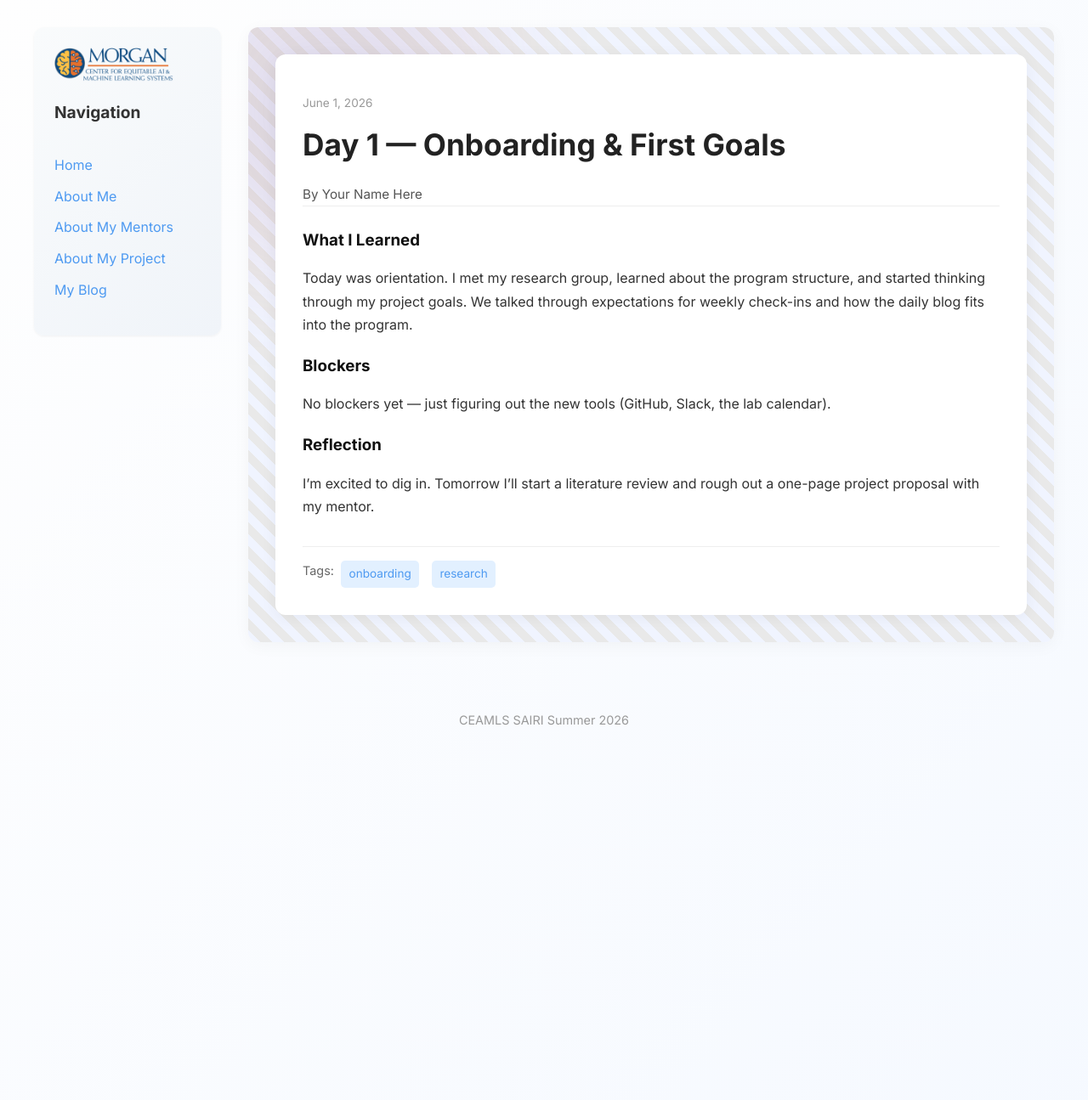
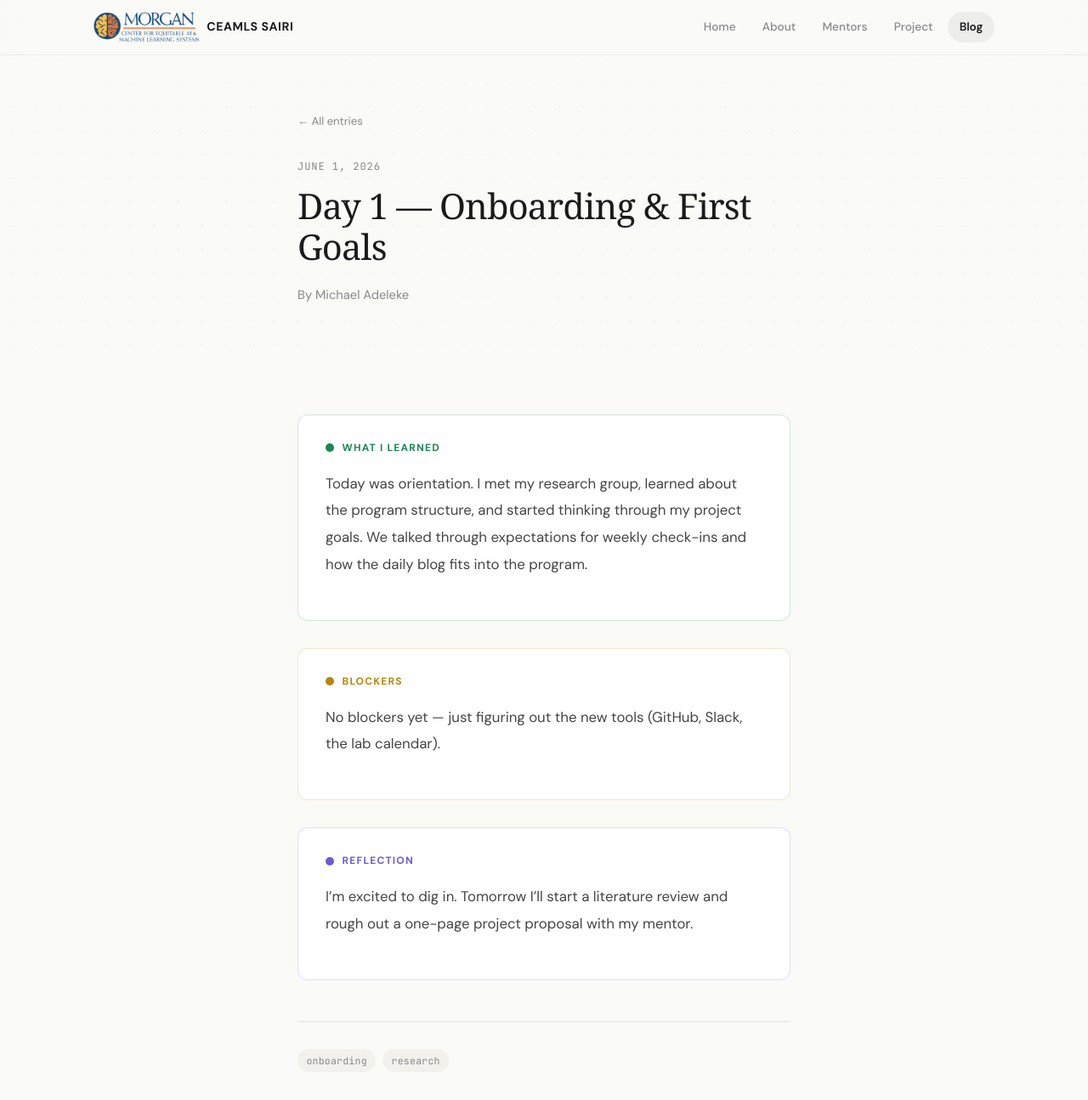
Before and after one commit to michaeladeleke2/michaeladeleke2.github.io, a Jekyll site: the page built from _posts/2026-06-01-day-1.md, in a window 1280 px wide and 1400 px high. Shown: the top 1295 px of the window at 85% size. Built offline with Jekyll 4.4.1, drawn with Linux system fonts in a browser that asks for light colours; some web fonts are replaced.

Commit message:
Update _config.yml

```diff
--- a/_config.yml
+++ b/_config.yml
@@ -4,11 +4,11 @@
 # =====================================================
 
 # ----- Identity (shown in SEO + browser tab) -----
-title: Your Name Here                              # <- your name
-author: Your Name Here                             # <- your name (shown as post byline)
+title: Michael Adeleke                              # <- your name
+author: Michael Adeleke                             # <- your name (shown as post byline)
 description: My CEAMLS SAIRI Summer Research Site  # <- short site tagline
 email:                                             # <- (optional) contact email for SEO
-url: https://your-username.github.io               # <- your final site URL (canonical SEO links)
+url: https://michaeladeleke2.github.io               # <- your final site URL (canonical SEO links)
 lang: en-US
 
 # ----- Branding (program-wide; rarely changes) -----
@@ -24,7 +24,7 @@ logo_on_dark:  /assets/images/logo-on-dark.png
 # ----- Theme selection -----
 # Choose one of: minimal | premium | fresh | signal
 # See README.md for screenshots of each theme.
-theme_name: minimal
+theme_name: premium
 
 # ----- Site behavior -----
 show_downloads: false
```
